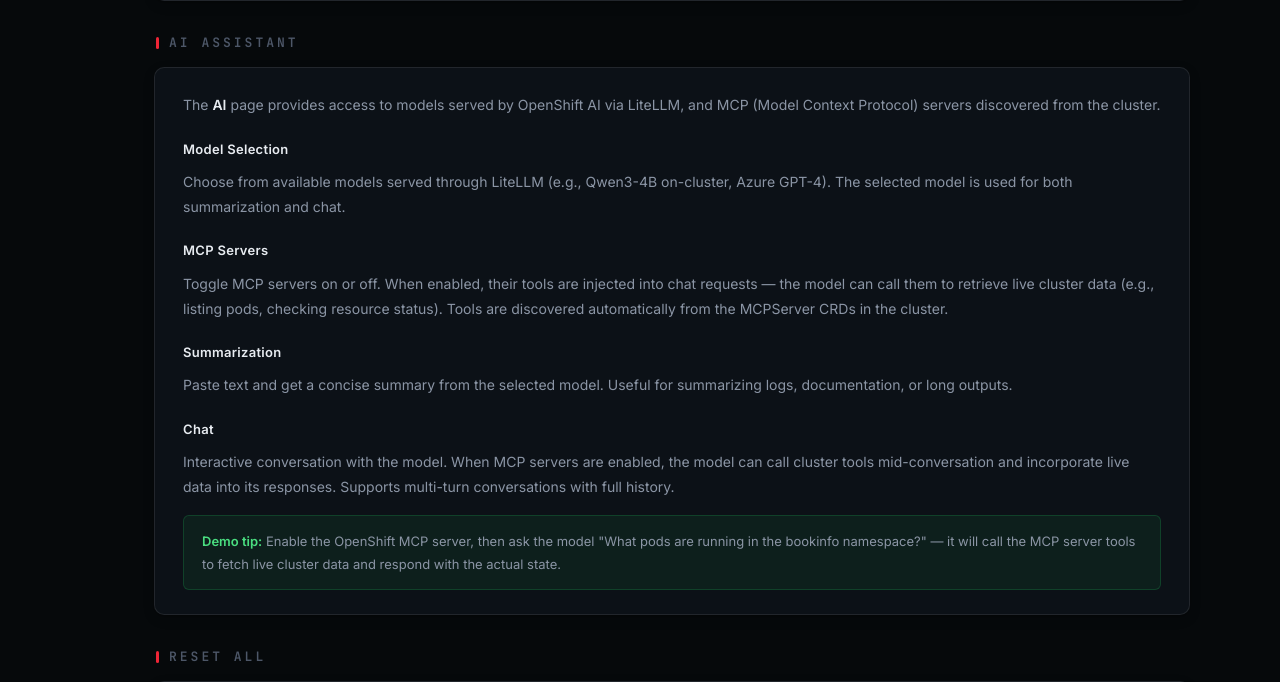
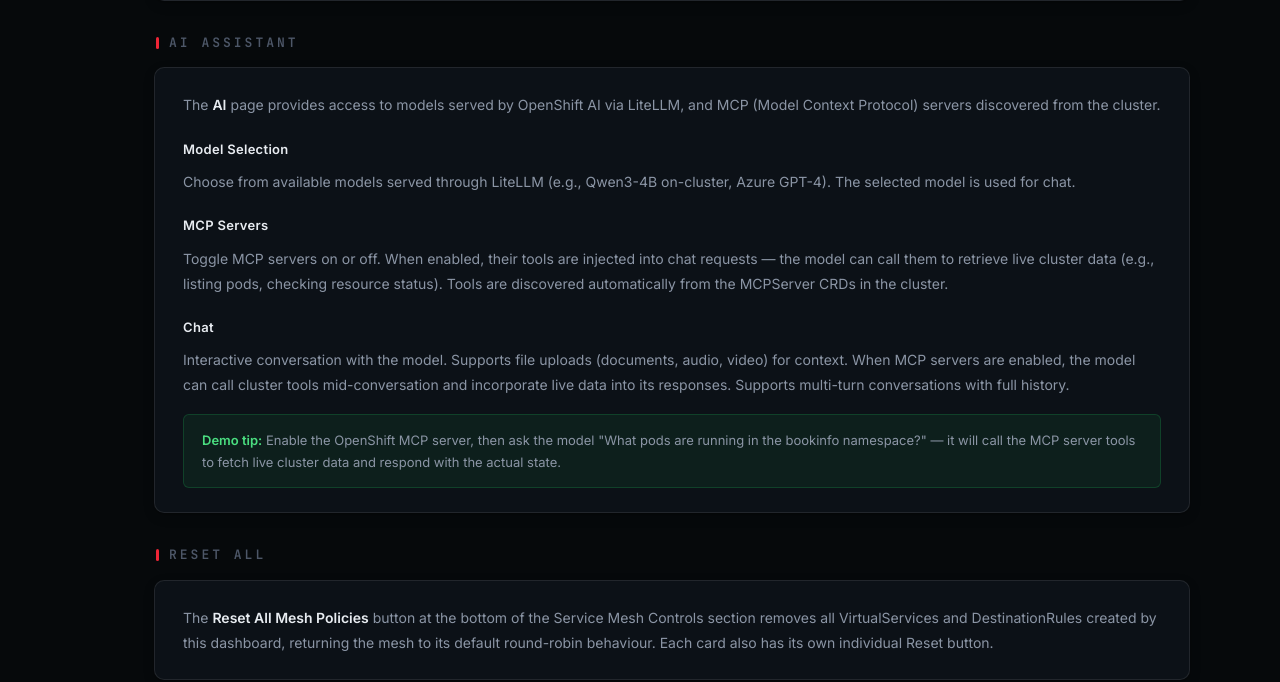
Before and after one commit to explicitworkload/ocp-provisioning, a Flask app: page /help in a window 1280 px wide. Shown: the part 2907-3589 px from the top of the page. Run offline with Flask 3, Linux system fonts and the light colour scheme; data that the repository does not hold is empty.

Commit message:
Remove summarization, add file attachment to AI chat

```diff
--- a/dashboard/app.py
+++ b/dashboard/app.py
@@ -743,48 +743,6 @@ def ai_models():
         return jsonify({"error": str(e)}), 500
 
 
-@app.route("/api/ai/summarize", methods=["POST"])
-@login_required
-def ai_summarize():
-    body = request.get_json(silent=True) or {}
-    text = body.get("text", "").strip()
-    model = body.get("model", "")
-    if not text:
-        return jsonify({"error": "text is required"}), 400
-    if not model:
-        return jsonify({"error": "model is required"}), 400
-
-    payload = {
-        "model": model,
-        "messages": [
-            {"role": "system", "content": "You are a helpful assistant. Summarize the following text concisely. Return only the summary, no preamble."},
-            {"role": "user", "content": text},
-        ],
-        "temperature": 0.3,
-        "max_tokens": 1024,
-    }
-
-    try:
-        r = http_requests.post(
-            f"{LITELLM_URL}/v1/chat/completions",
-            headers=_llm_headers(), json=payload, timeout=60,
-        )
-        r.raise_for_status()
-        data = r.json()
-        summary = data["choices"][0]["message"]["content"]
-        usage = data.get("usage", {})
-        return jsonify({
-            "summary": summary,
-            "model": data.get("model", model),
-            "usage": {
-                "prompt_tokens": usage.get("prompt_tokens", 0),
-                "completion_tokens": usage.get("completion_tokens", 0),
-            },
-        })
-    except Exception as e:
-        return jsonify({"error": str(e)}), 500
-
-
 @app.route("/api/ai/chat", methods=["POST"])
 @login_required
 def ai_chat():
--- a/dashboard/static/app.js
+++ b/dashboard/static/app.js
@@ -687,56 +687,6 @@ function getEnabledMcpUrls() {
   return urls;
 }
 
-async function runSummarize() {
-  var input = document.getElementById("summarize-input");
-  var output = document.getElementById("summarize-output");
-  var btn = document.getElementById("btn-summarize");
-  var tokens = document.getElementById("summarize-tokens");
-  var model = getSelectedModel();
-  if (!model) { showToast("Select a model first", "error"); return; }
-  if (!input.value.trim()) { showToast("Enter text to summarize", "error"); return; }
-
-  btn.disabled = true;
-  output.style.display = "none";
-  setStatusBar("summarize-status", "PROCESSING...", "active");
-
-  try {
-    var res = await fetch("/api/ai/summarize", {
-      method: "POST",
-      headers: { "Content-Type": "application/json" },
-      body: JSON.stringify({ text: input.value, model: model }),
-    });
-    var data = await res.json();
-    if (!res.ok) {
-      setStatusBar("summarize-status", "ERROR: " + (data.error || "unknown"), "error");
-      showToast("Summarize error: " + (data.error || "unknown"), "error");
-      btn.disabled = false;
-      return;
-    }
-    output.textContent = data.summary;
-    output.style.display = "block";
-    if (tokens) {
-      tokens.textContent = data.usage.prompt_tokens + " in / " + data.usage.completion_tokens + " out tokens";
-    }
-    setStatusBar("summarize-status", "COMPLETE — " + data.model, "active");
-    showToast("Summary generated", "success");
-  } catch (e) {
-    setStatusBar("summarize-status", "ERROR: " + e.message, "error");
-    showToast("Summarize error: " + e.message, "error");
-  }
-  btn.disabled = false;
-}
-
-function clearSummarize() {
-  var input = document.getElementById("summarize-input");
-  var output = document.getElementById("summarize-output");
-  var tokens = document.getElementById("summarize-tokens");
-  if (input) input.value = "";
-  if (output) { output.textContent = ""; output.style.display = "none"; }
-  if (tokens) tokens.textContent = "";
-  setStatusBar("summarize-status", "STANDBY", "");
-}
-
 function renderChatMessages() {
   var container = document.getElementById("chat-messages");
   if (!container) return;
@@ -773,9 +723,15 @@ async function sendChat() {
   var model = getSelectedModel();
   if (!model) { showToast("Select a model first", "error"); return; }
   var text = input.value.trim();
-  if (!text) return;
+  if (!text && !pendingAttachment) return;
 
-  chatHistory.push({ role: "user", content: text });
+  var content = text;
+  if (pendingAttachment) {
+    content = (text ? text + "\n\n" : "") + "--- Attached file: " + pendingAttachment.name + " ---\n" + pendingAttachment.content;
+    removeAttachment();
+  }
+
+  chatHistory.push({ role: "user", content: content });
   input.value = "";
   renderChatMessages();
   btn.disabled = true;
@@ -820,6 +776,35 @@ async function sendChat() {
   btn.disabled = false;
 }
 
+var pendingAttachment = null;
+
+function handleFileAttach(input) {
+  var file = input.files[0];
+  if (!file) return;
+  var maxSize = 512 * 1024;
+  if (file.size > maxSize) {
+    showToast("File too large (max 512 KB)", "error");
+    input.value = "";
+    return;
+  }
+  var reader = new FileReader();
+  reader.onload = function (e) {
+    pendingAttachment = { name: file.name, content: e.target.result };
+    var el = document.getElementById("chat-attachment");
+    var nameEl = document.getElementById("chat-attachment-name");
+    if (el) el.style.display = "flex";
+    if (nameEl) nameEl.textContent = file.name;
+  };
+  reader.readAsText(file);
+  input.value = "";
+}
+
+function removeAttachment() {
+  pendingAttachment = null;
+  var el = document.getElementById("chat-attachment");
+  if (el) el.style.display = "none";
+}
+
 function chatKeydown(e) {
   if (e.key === "Enter" && !e.shiftKey) {
     e.preventDefault();
--- a/dashboard/templates/help.html
+++ b/dashboard/templates/help.html
@@ -137,16 +137,13 @@
         <p>The <strong>AI</strong> page provides access to models served by OpenShift AI via LiteLLM, and MCP (Model Context Protocol) servers discovered from the cluster.</p>
 
         <h3>Model Selection</h3>
-        <p>Choose from available models served through LiteLLM (e.g., Qwen3-4B on-cluster, Azure GPT-4). The selected model is used for both summarization and chat.</p>
+        <p>Choose from available models served through LiteLLM (e.g., Qwen3-4B on-cluster, Azure GPT-4). The selected model is used for chat.</p>
 
         <h3>MCP Servers</h3>
         <p>Toggle MCP servers on or off. When enabled, their tools are injected into chat requests &mdash; the model can call them to retrieve live cluster data (e.g., listing pods, checking resource status). Tools are discovered automatically from the MCPServer CRDs in the cluster.</p>
 
-        <h3>Summarization</h3>
-        <p>Paste text and get a concise summary from the selected model. Useful for summarizing logs, documentation, or long outputs.</p>
-
         <h3>Chat</h3>
-        <p>Interactive conversation with the model. When MCP servers are enabled, the model can call cluster tools mid-conversation and incorporate live data into its responses. Supports multi-turn conversations with full history.</p>
+        <p>Interactive conversation with the model. Supports file uploads (documents, audio, video) for context. When MCP servers are enabled, the model can call cluster tools mid-conversation and incorporate live data into its responses. Supports multi-turn conversations with full history.</p>
 
         <div class="help-tip">
           <strong>Demo tip:</strong> Enable the OpenShift MCP server, then ask the model "What pods are running in the bookinfo namespace?" &mdash; it will call the MCP server tools to fetch live cluster data and respond with the actual state.
```
Also changed, not shown: dashboard/static/style.css (+56 -0 lines), dashboard/templates/ai.html (+8 -25 lines).
